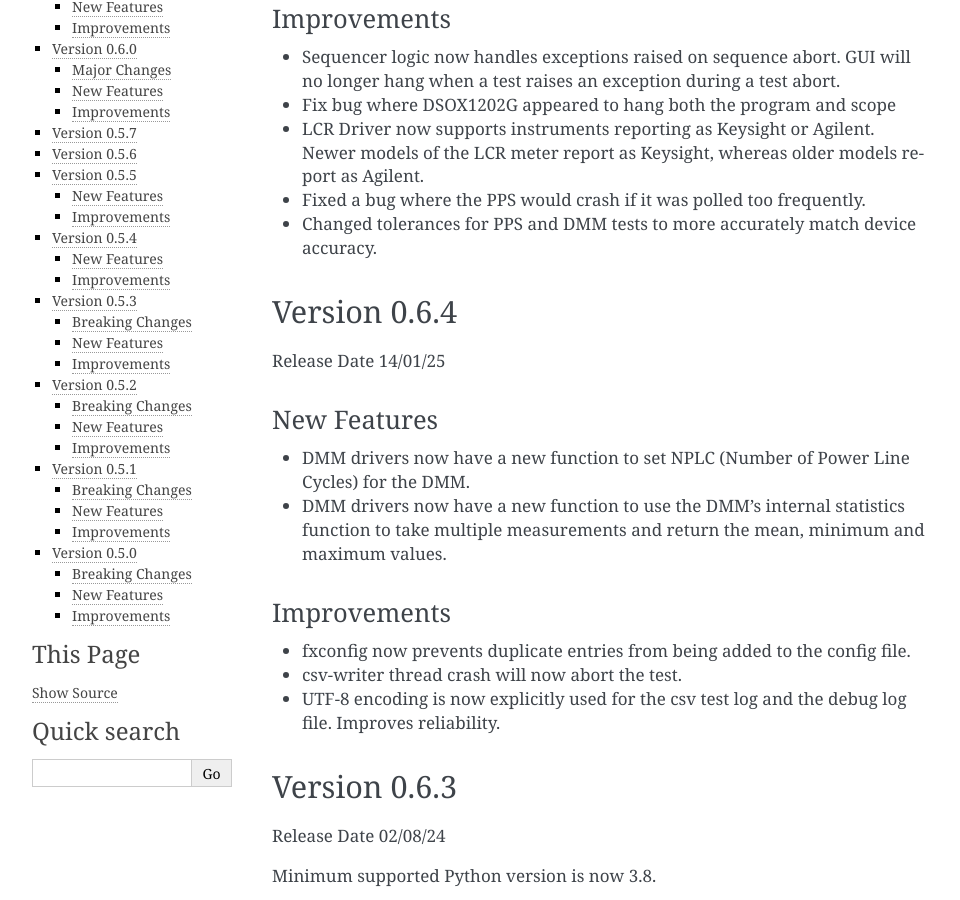
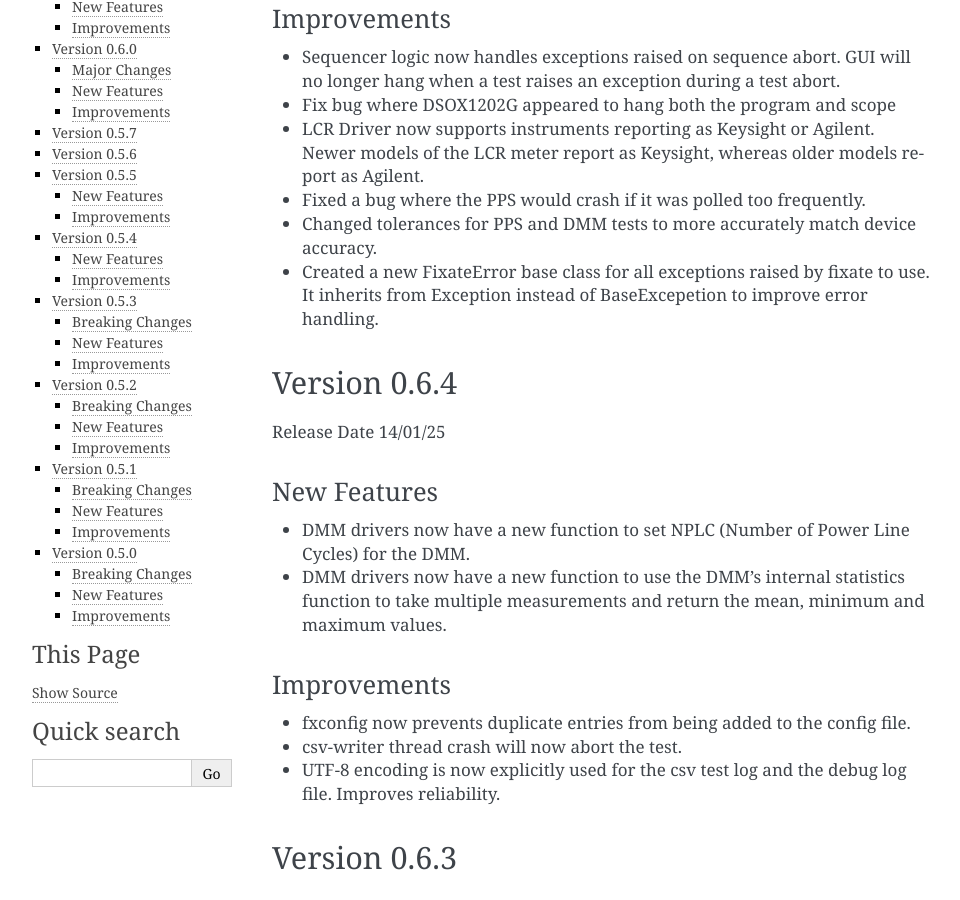
Before and after one commit to PyFixate/Fixate, a Sphinx documentation site: the page built from docs/release-notes.rst, in a window 1280 px wide and 900 px high, scrolled down 413 px. Shown: the whole window, without its empty margins (148-1108 px from the left). Built offline with Sphinx 7.4.7, drawn with Linux system fonts in a browser that asks for light colours.

Commit message:
Update release notes

```diff
--- a/docs/release-notes.rst
+++ b/docs/release-notes.rst
@@ -22,6 +22,7 @@ Improvements
 - LCR Driver now supports instruments reporting as Keysight or Agilent. Newer models of the LCR meter report as Keysight, whereas older models report as Agilent.
 - Fixed a bug where the PPS would crash if it was polled too frequently.
 - Changed tolerances for PPS and DMM tests to more accurately match device accuracy.
+- Created a new FixateError base class for all exceptions raised by fixate to use. It inherits from Exception instead of BaseExcepetion to improve error handling.
 
 *************
 Version 0.6.4
```
